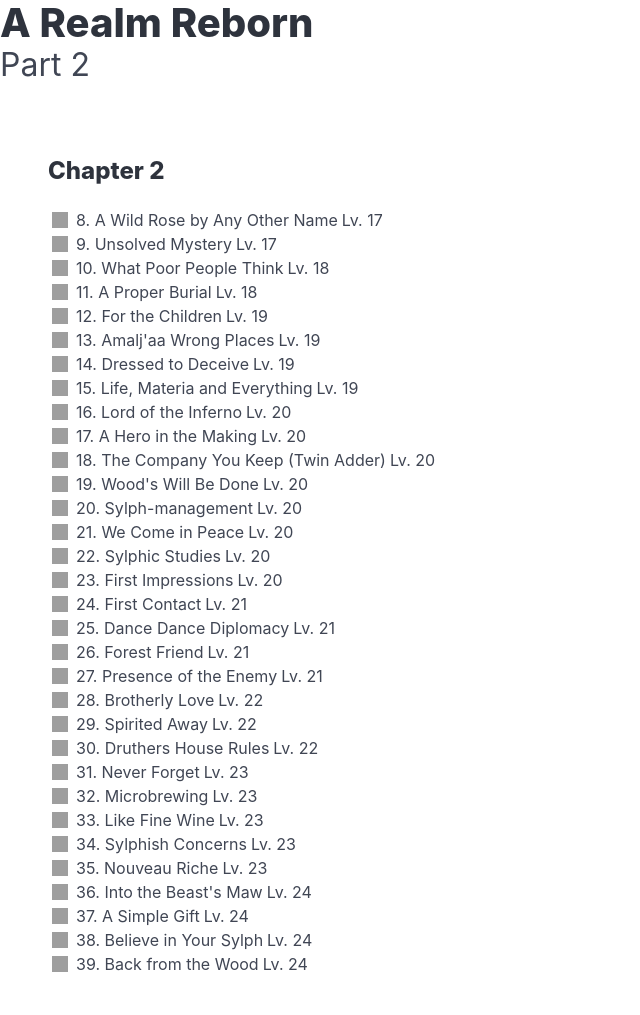
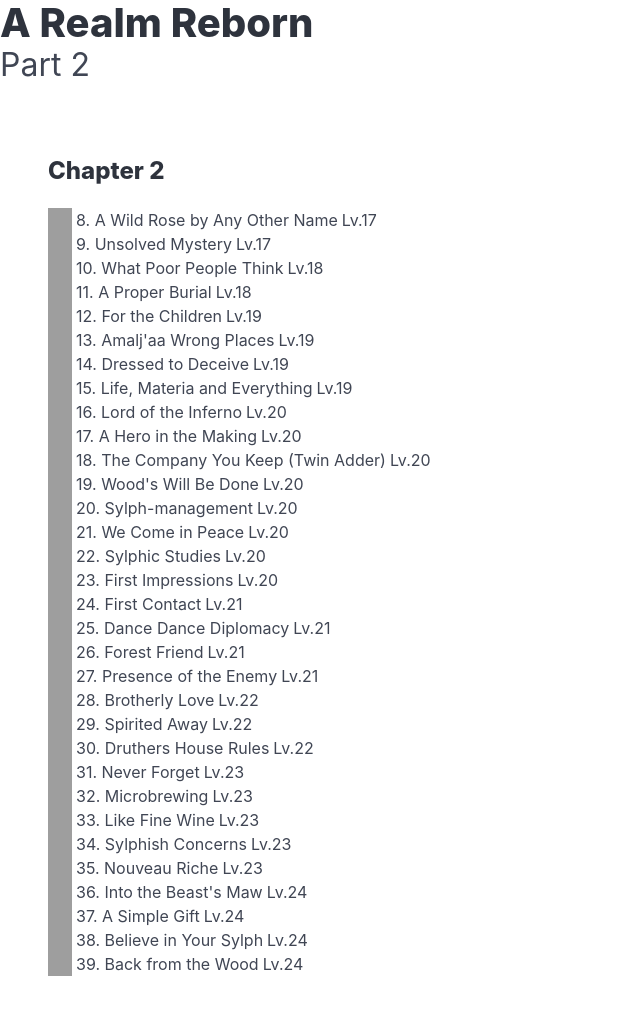
Before and after one commit to ffxiv-mognet/ffxiv-mognet.github.io, a Jekyll site: the page built from guide/realm_reborn/part2/chapter02.md, in a window 1280 px wide, cut to the strip 0-1036 px from the top of the page. Shown: the top 1015 px of the strip, without its empty margins (0-640 px from the left). Built offline with Jekyll 4.4.1, drawn with Linux system fonts in a browser that asks for light colours; grey boxes are pictures that could not be loaded.

```diff
--- a/_layouts/chapter.md
+++ b/_layouts/chapter.md
@@ -12,14 +12,14 @@ layout: default
                     <div class="quest msq">
                         <span class="icon-text">
                             <span class="icon"><i class="quest-{{quest.type}}"></i></span>
-                            <span>{{quest.partQuestNo}}. {{quest.name}}</span> <span class="level">Lv. {{quest.level}}</span>
+                            <span>{{quest.partQuestNo}}. {{quest.name}}</span> <span class="level">Lv.{{quest.level}}</span>
                         </span>
                         <ul class="unlocks">
                             {% if quest.soloDuty %}
                             <li>
                                 <span class="icon-text">
                                     <span class="icon"><i class="solo-duty"></i></span>
-                                    <span>Solo Duty</span>
+                                    <span>Solo Duty Lv.{{quest.level}}-{{ quest.soloDuty.levelSync }}</span>
                                 </span>
                             </li>
                             {% endif %}
@@ -27,7 +27,7 @@ layout: default
                             <li>
                                 <span class="icon-text">
                                     <span class="icon"><i class="{{unlock.type}}"></i></span>
-                                    <span>{{unlock.name}}</span>
+                                    <span>{{unlock.name}} Lv.{{unlock.levelRequired}}-{{unlock.levelSync}}</span>
                                 </span>
                             </li>
                             {% endfor %}
--- a/css/style.css
+++ b/css/style.css
@@ -2,9 +2,9 @@
 span.icon i.quest-msq {
     background:url('/icons/071001.png');
     content: '';
-    background-size: 1rem;
-    height: 1rem;
-    width: 1rem;
+    background-size: 1.5rem;
+    height: 1.5rem;
+    width: 1.5rem;
     display: block;
 }
 span.icon i.dungeon {
```
